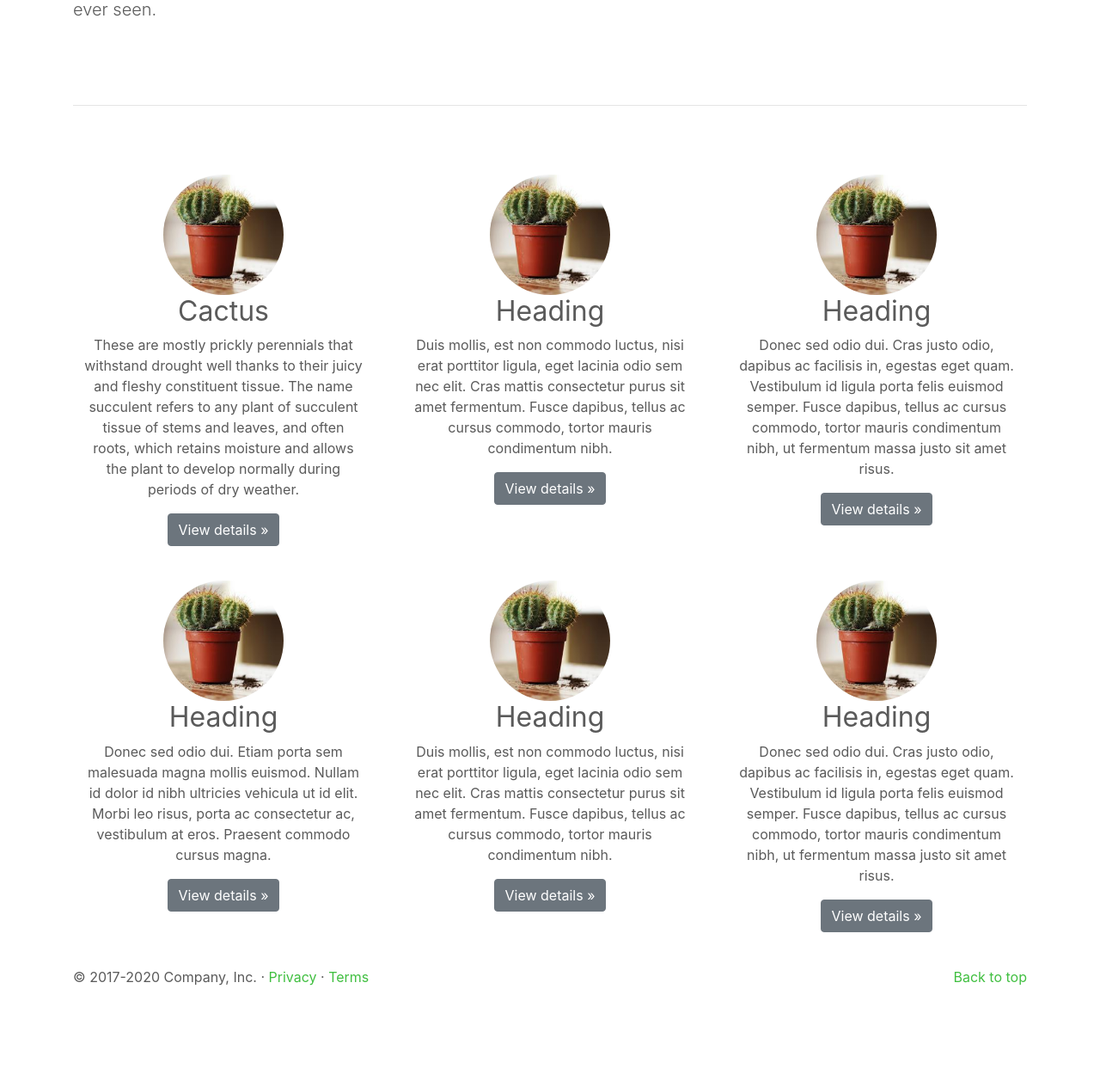
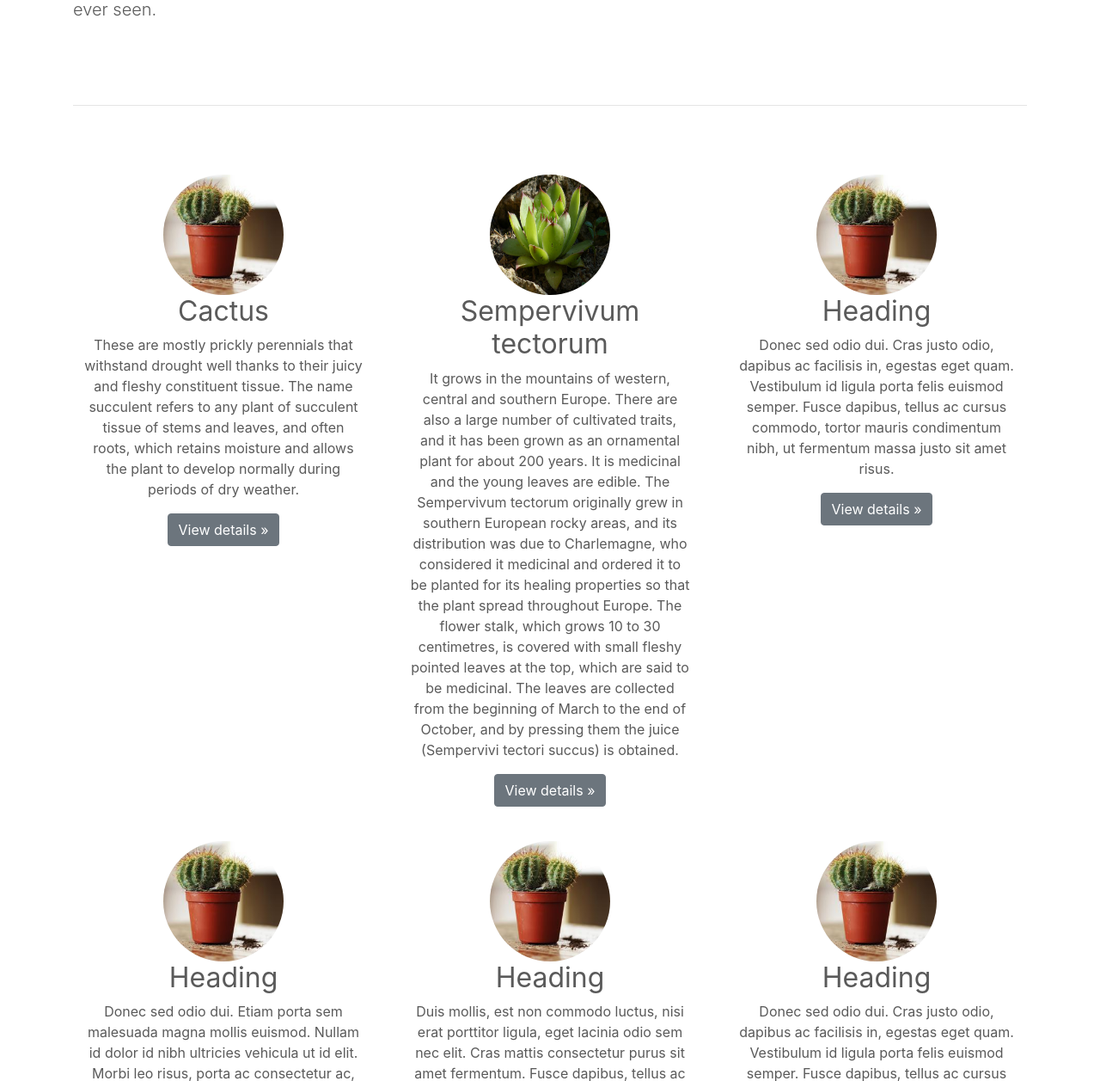
Before and after one commit to petracili/MS4, a Django app: template templates/base.html in a window 1280 px wide. Shown: the part 2659-3916 px from the top of the page at 86% size. Before the commit the page ends 3805 px from the top, so only its background shows below. Run offline with Django 3.2, Linux system fonts and the light colour scheme; the template is opened without the code that fills it, so the values that code supplies are empty; some libraries are stand-ins or nearby versions.

Commit message:
Added text and change img

```diff
--- a/templates/base.html
+++ b/templates/base.html
@@ -224,9 +224,11 @@
         <p><a class="btn btn-secondary" href="#" role="button">View details »</a></p>
       </div><!-- /.col-lg-4 -->
       <div class="col-lg-4">
-        <img src="{% static 'img/kaktus1.PNG' %}" class="bd-placeholder-img rounded-circle" width="140" height="140" />
-        <h2>Heading</h2>
-        <p>Duis mollis, est non commodo luctus, nisi erat porttitor ligula, eget lacinia odio sem nec elit. Cras mattis consectetur purus sit amet fermentum. Fusce dapibus, tellus ac cursus commodo, tortor mauris condimentum nibh.</p>
+        <img src="{% static 'img/cuvarkuca.PNG' %}" class="bd-placeholder-img rounded-circle" width="140" height="140" />
+        <h2>Sempervivum tectorum</h2>
+        <p>It grows in the mountains of western, central and southern Europe. There are also a large number of cultivated traits, and it has been grown as an ornamental plant for about 200 years. It is medicinal and the young leaves are edible.
+          The Sempervivum tectorum originally grew in southern European rocky areas, and its distribution was due to Charlemagne, who considered it medicinal and ordered it to be planted for its healing properties so that the plant spread throughout Europe.
+          The flower stalk, which grows 10 to 30 centimetres, is covered with small fleshy pointed leaves at the top, which are said to be medicinal. The leaves are collected from the beginning of March to the end of October, and by pressing them the juice (Sempervivi tectori succus) is obtained.</p>
         <p><a class="btn btn-secondary" href="#" role="button">View details »</a></p>
       </div><!-- /.col-lg-4 -->
       <div class="col-lg-4">
```
Also changed, not shown: static/img/cuvarkuca.PNG (added).
